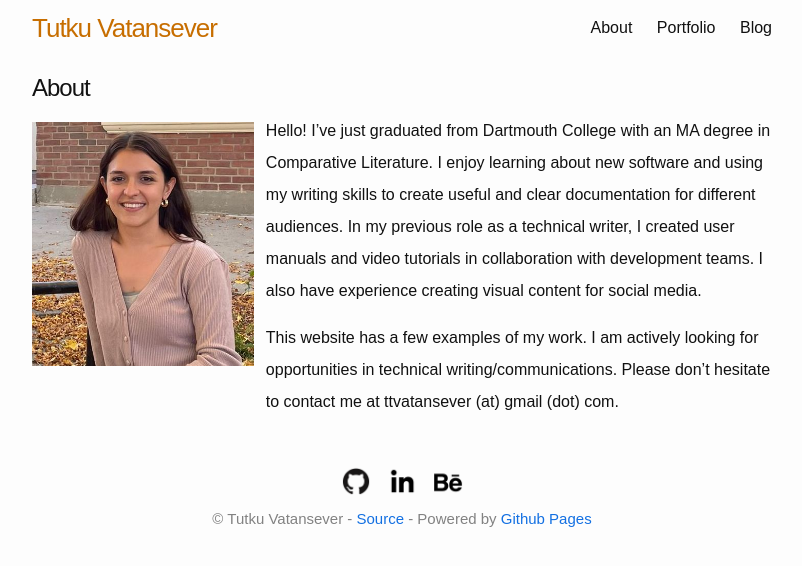
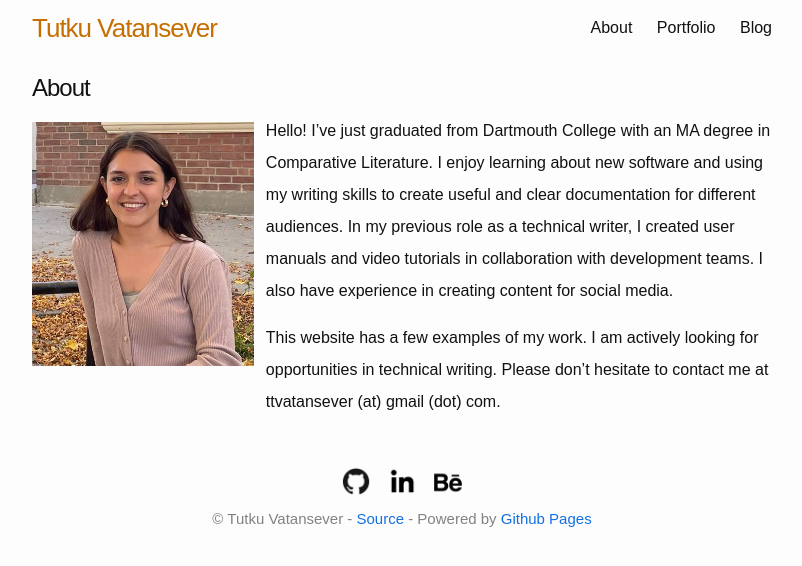
Before and after one commit to tutkuvatansever/thinkingcatboston.github.io, a Jekyll site: the page built from about.md, in a window 1280 px wide. Shown: the top 566 px of the page, without its empty margins (238-1040 px from the left). Built offline with Jekyll 4.4.1, drawn with Linux system fonts in a browser that asks for light colours.

Commit message:
modifying about

```diff
--- a/about.md
+++ b/about.md
@@ -6,6 +6,6 @@ permalink: /
 picture: profile_photo.jpg
 ---
 
-Hello! I've just graduated from Dartmouth College with an MA degree in Comparative Literature. I enjoy learning about new software and using my writing skills to create useful and clear documentation for different audiences. In my previous role as a technical writer, I created user manuals and video tutorials in collaboration with development teams. I also have experience creating visual content for social media.
+Hello! I've just graduated from Dartmouth College with an MA degree in Comparative Literature. I enjoy learning about new software and using my writing skills to create useful and clear documentation for different audiences. In my previous role as a technical writer, I created user manuals and video tutorials in collaboration with development teams. I also have experience in creating content for social media.
 
-This website has a few examples of my work. I am actively looking for opportunities in technical writing/communications. Please don’t hesitate to contact me at ttvatansever (at) gmail (dot) com.
+This website has a few examples of my work. I am actively looking for opportunities in technical writing. Please don’t hesitate to contact me at ttvatansever (at) gmail (dot) com.
```
